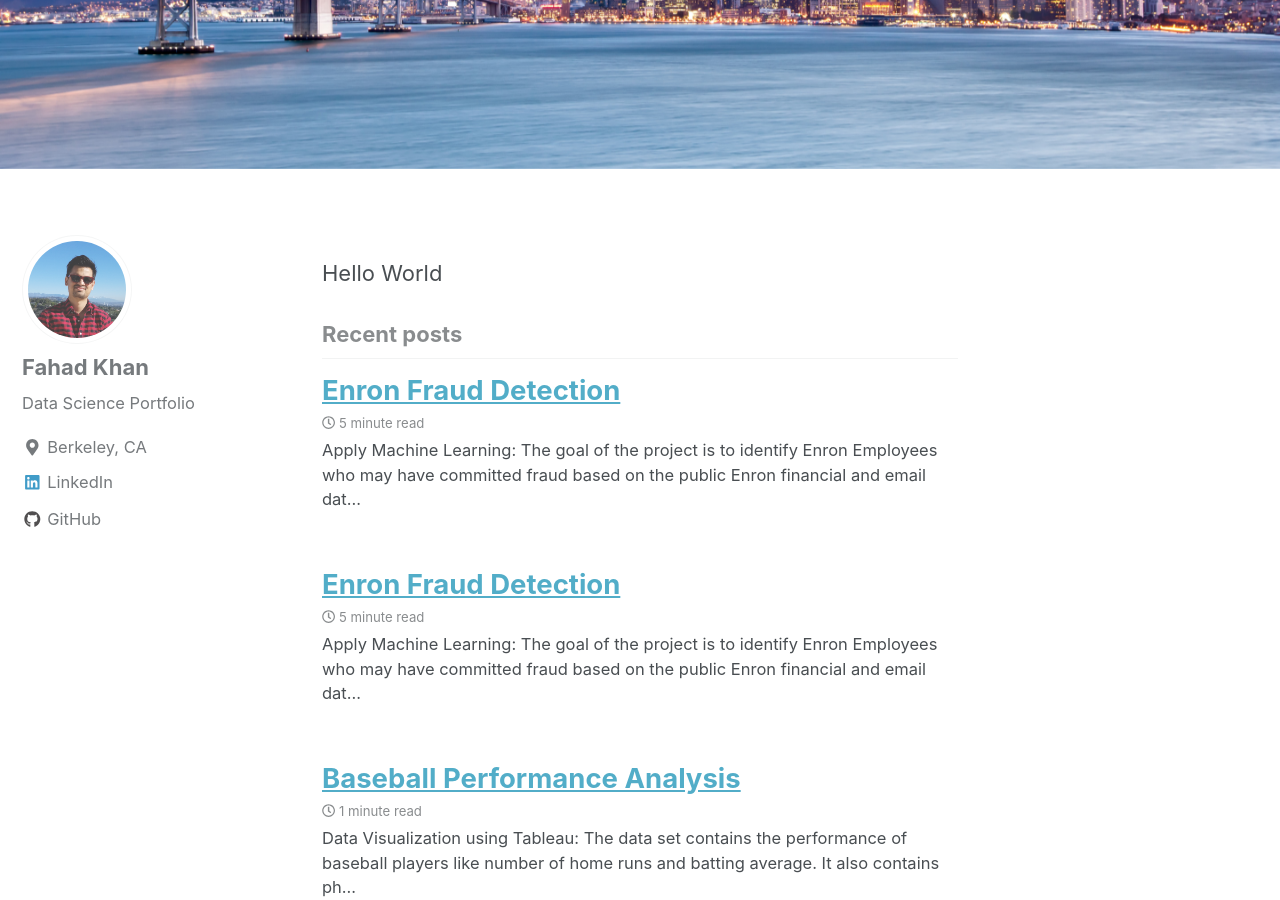
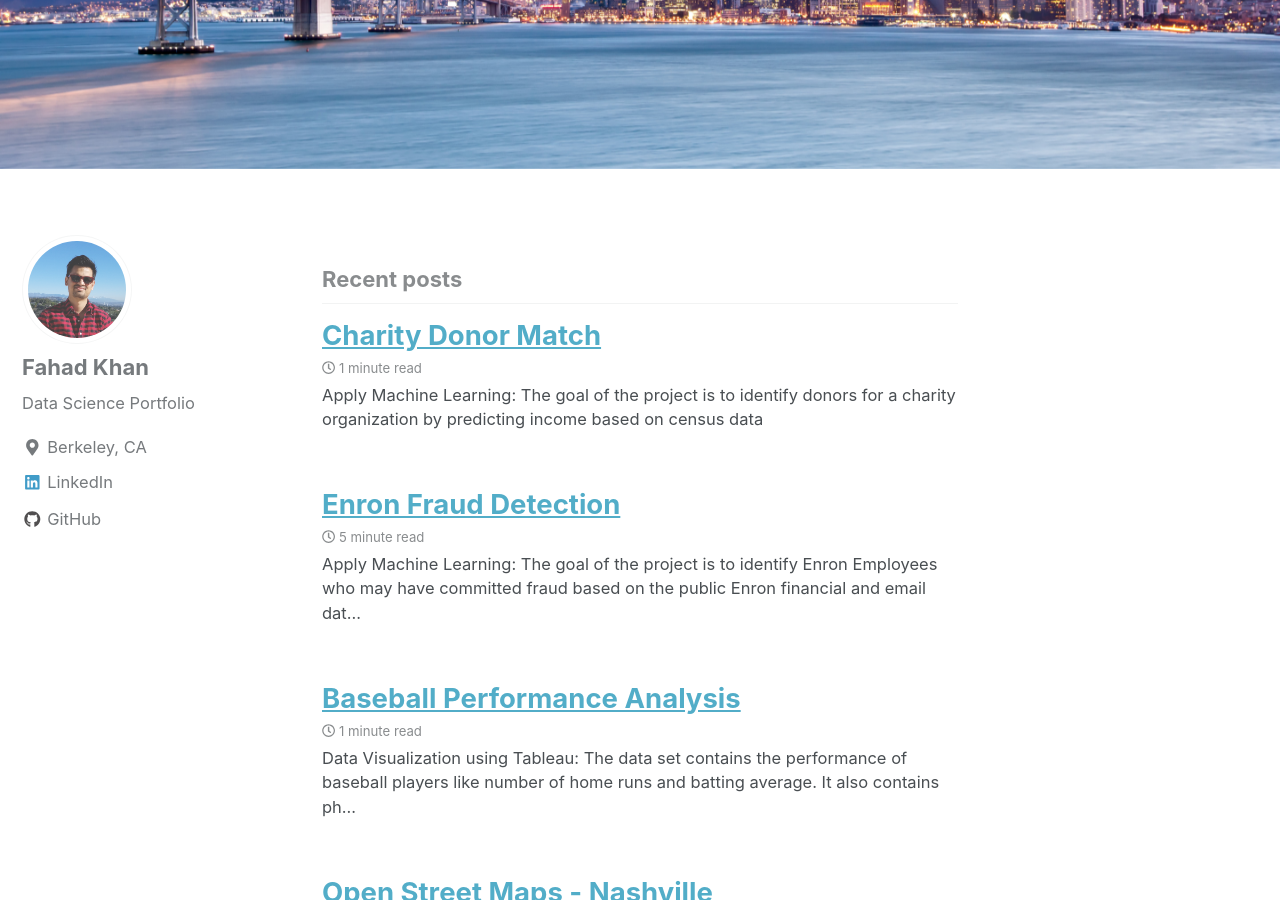
Before and after one commit to FK85/FK85.github.io, a Jekyll site: the page built from index.html, in a window 1280 px wide and 900 px high, scrolled down 347 px. Built offline with Jekyll 4.4.1, drawn with Linux system fonts in a browser that asks for light colours; nearby versions of some CDN libraries; the list of posts is cut into pages by our own code; some of the changed lines change nothing that is shown.

Commit message:
Added CHarity ML project

```diff
--- /dev/null
+++ b/_posts/2019-01-26-CharityML.md
@@ -0,0 +1,26 @@
+---
+title: "Charity Donor Match"
+date: 2019-01-26
+tags:
+header:
+  image:
+excerpt: "Apply Machine Learning: The goal of the project is to identify donors for a charity organization by predicting income based on census data"
+mathjax: "true"
+---
+
+## Project Summary
+
+### Background:
+CharityML is a fictitious charity organization located in the heart of Silicon Valley that was established to provide financial support for people eager to learn machine learning. After nearly 32,000 letters were sent to people in the community, CharityML determined that every donation they received came from someone that was making more than $50,000 annually. To expand their potential donor base, CharityML has decided to send letters to residents of California, but to only those most likely to donate to the charity. With nearly 15 million working Californians, CharityML needs to build an algorithm to best identify potential donors and reduce overhead cost of sending mail.
+
+### Goal:
+The goal is to evaluate and optimize several different supervised learners to determine which algorithm accurately predicts whether an individual makes more than $50,000. Understanding an individual's income can help the non-profit better understand how large of a donation to request, or whether or not they should reach out to begin with. While it can be difficult to determine an individual's general income bracket directly from public sources, I will infer this value from other publically available features.
+
+### Analysis:
+The below notebook will walk through the data exploration, data pre-processing, feature selection, model training, tuning and evaluation steps. I will also discuss various choices made during this analysis.
+[Jupyter Notebook](https://fk85-portfolio.s3.us-east-2.amazonaws.com/finding_donors.html)
+
+### Results:
+The final model (Gradient Boosting) achieves an accuracy of 87% and an f-score of 75% to determine if an individual is making more than $50,000 or not. The model also provides the top 5 features that are most important in predicting the income level.
+
+[Github](https://github.com/FK85/charity-donor-match)
--- a/_posts/2019-01-26-Charity_Donor.md
+++ /dev/null
@@ -1,94 +0,0 @@
----
-title: "Enron Fraud Detection"
-date: 2018-02-26
-tags:
-header:
-  image:
-excerpt: "Apply Machine Learning: The goal of the project is to identify Enron Employees who may have committed fraud based on the public Enron financial and email dataset."
-mathjax: "true"
----
-
-<img src="{{ site.url }}{{ site.baseurl }}/images/Enron/enron.jpg" alt="linearly separable data">
-
-## Project Summary
-[Project_Link](https://github.com/FK85/enron-fraud-detection)
-### Goal:
-The goal of the project is to identify Enron Employees who may have committed fraud based on the public Enron financial and email dataset. This data set contains 21 financial features for 146 employees and identifies around 18 of these as person of interest (poi). We want to build a model which can predict whether a person will be a person of interest based on this data
-
-### Why machine learning:
-Since this problem involves prediction of new data into two classes (poi and non-poi), a two-class machine learning classifier algorithm can be used to create a prediction model
-
-### Outliers:
-The “TOTAL” record is an obvious outlier that was removed. Other than that, I removed “THE TRAVEL AGENCY IN THE PARK” as it is not an employee. In addition, I found 1 outlier where all values were either NaN or 0. (LOCKHART EUGENE E). I also removed 3 more outliers by filtering out the top 1 percentile values for total payments and total stock values.
-
-### Missing Values:
-I found several missing values in key financial features like total payments (20), total stock value (19), salary (49) and bonus (62). Apart from that I found that 3 poi that had missing values in one of the above-mentioned fields.
-
-## Features
-
-### Feature Creation:
-I created two new features called “fraction from poi” and “fraction to poi”. Fraction from poi is the fraction of emails a person received from any poi out of all emails received by the person and fraction to poi is the fraction of emails a person sent to poi out of all emails sent by the person. Using these two features we can get a sense of communication frequency of a person with poi, which might be an indicator of the person being a poi
-
-### Feature Selection:
-I used a few different methods:
-* Feature importance with decision tree and SelectKBest
-I would get slightly different results for the most important features, every time I would run these. But after running it for a few times, I selected total payments, total stock value, salary, bonus, fraction of from poi and fraction to poi
-
-SelectKBest top 10 features:
-* salary : 7.27284675502
-* exercised_stock_options : 2.45275656248
-* bonus : 1.00812937457
-* total_stock_value : 2.60223651157
-* expenses : 3.32526780709
-* director_fees : 1.47749163845
-* deferred_income : 6.04514230639
-* long_term_incentive : 1.55849643548
-* fraction_from_poi : 3.78748434002
-* fraction_to_poi : 14.4638148346
-
-* Using SelectKBest in conjunction with GridSearchCV using pipeline
-7 features were selected as part of this. I used these to assess the performance. But the performance was lower as compared to my manual feature selection (I have shown the numbers at the end of this document). So, I decided to stick to my manual feature selection listed in the 1st method and commented out this block of code.
-
-* Feature Scaling
-Since the financial features can have different numeric ranges, a feature with higher range can dominate the prediction model. So, I applied MinMax scaling to total payments, total stock value, salary and bonus (Fraction from/to poi was already scaled).
-
-## Algorithm Selection:
-I ended up using Decision Tree algorithm as it was the only algorithm having a precision and recall score higher than 0.3. I also tried Gaussian Naive Bayes and Support Vector Machine.
-
-## Tuning
-
-### Parameter Tuning:
-Parameter tuning governs the trade off between bias and variance. Every problem set, requires its own balance between bias and variance for optimal performance. It helps in making the model fit better to the training data. If not selected intentionally, the default parameters are selected which can create a loosely fitted model leading to lower performance.
-
-### Decision Tree Tuning:
-I tuned the minimum number of samples required to split an internal node of the tree, the minimum number of samples required to be at a leaf node and the minimum weighted fraction of the sum total of weights (of all the input samples) required to be at a leaf node. I used GridSearchCV to select the best parameter for my algorithm by providing a range of parameter values.
-
-## Validation
-I split the data into training and test data set, selecting 20% data for testing. Since the number of classes in the dataset is imbalanced with only 16 poi’s after outlier removal, I used stratified shuffle split cross-validator to make the class proportion to the whole data set balanced.
-
-## Evaluation
-
-### Accuracy (0.86):
-It is a percentage of correctly predicted observations out of all observations. It is only useful for a symmetric data set in terms of classes and false positives/negatives. For a data set having an imbalanced class, like our data set it is very easy to get a high accuracy without having much predictive insight. In the enron data set, most persons are non-poi. So, even if my model predicts everyone as non-poi it will have a high accuracy and still not be able to predict whether a given person is a poi or not.
-
-### Precision (0.52):
-It is a percentage of true positive out of all predictive positive results, which indicates that if the model predicted a person as a poi, what is the probability that he is actually a poi. If my algorithm predicts a poi there is a 51% chance that he is actually a poi and a 49% chance he is not a poi. This is useful when the cost of False Positive is high. Example, if we were to use this algorithm to incriminate people in the Enron case, we want the precision to be 1. While it is ok to have a lower precision for a model stopping fraudulent credit card transactions.
-
-### Recall (0.35):
-It is a percentage of true positive out of all actual positive results, which indicates that given a person is a poi, what is the probability of the model identifying that person as a poi. My algorithm has a 33% chance of identifying a poi and a 67% chance of not identifying a poi as a poi. This is useful when the cost of False Negative is high. Like when stopping a fraudulent transaction, you want the recall to be 1. But it is ok to have a lower recall value for the enron data set, as you know that you don’t expect the algorithm to identify every single poi.
-
-I also tried to change the features to see the impact on performance, the performance was worse than 6 features
-* 4 Features (total payments, total stock value, salary, bonus)
-1. Accuracy: 0.84
-2. Precision: 0.24
-3. Recall: 0.048
-
-* 2 Features (total payments, total stock value)
-1. Accuracy: 0.80
-2. Precision: 0.09
-3. Recall: 0.04
-
-* Feature Selection using SelectKBest with GridSearchCV (k = 7 was auto-selected):
-1. Accuracy:0.79
-2. Precision: 0.33
-3. Recall: 0.125
--- a/index.html
+++ b/index.html
@@ -5,5 +5,3 @@ header:
   image: "/images/San-Francisco.jpg"
 
 ---
-
-<html><body><p>Hello World</p></body></html>
```
